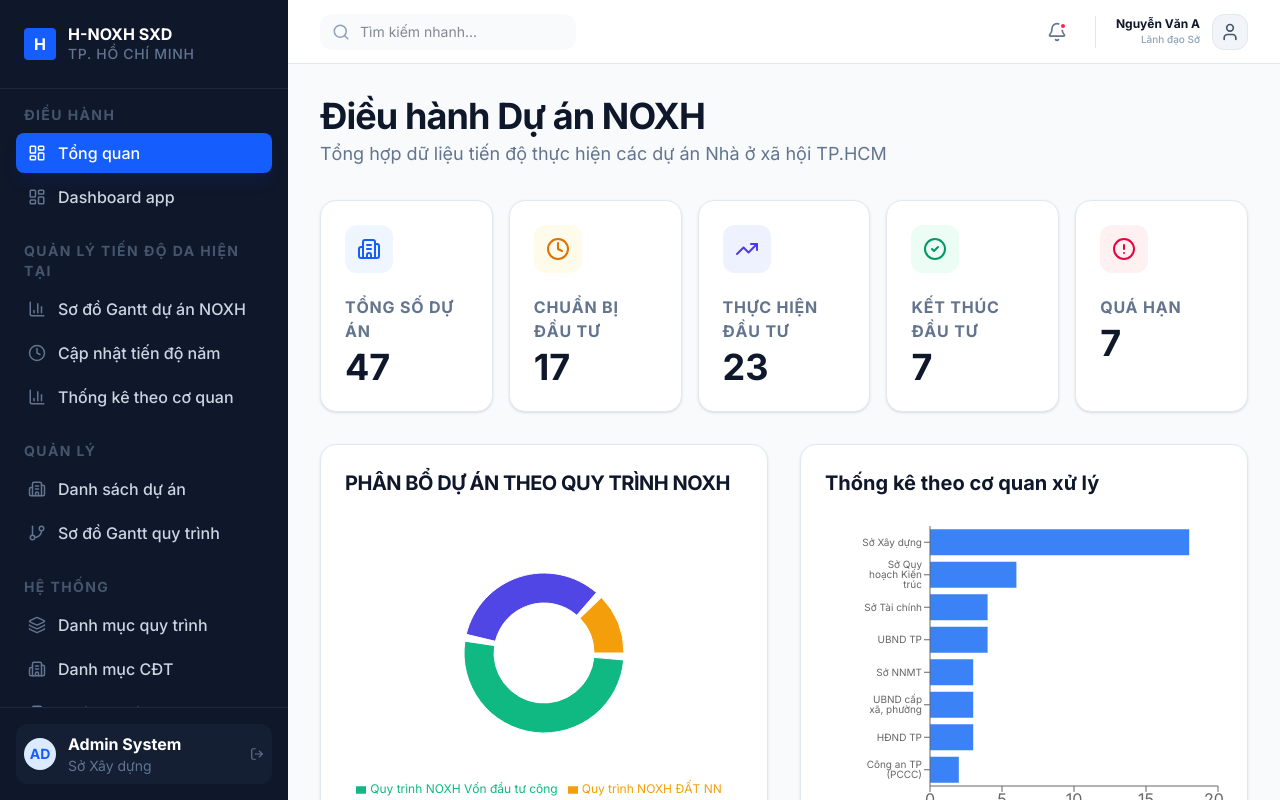
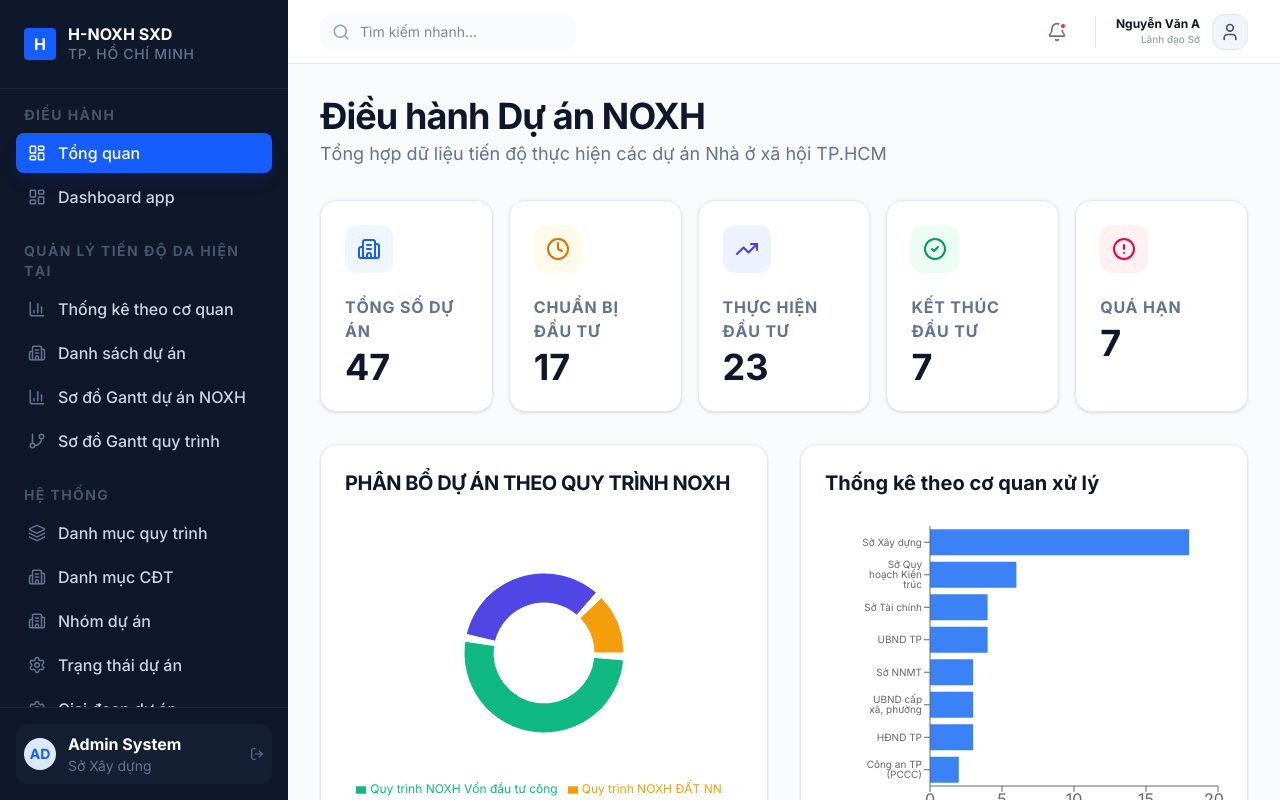
Before and after one commit to hs5011/NOXH, a React (Vite) app: page / in a window 1280 px wide. Built offline with nearby package versions, Linux system fonts and the light colour scheme.

Commit message:
giao diện web

```diff
--- a/src/components/Sidebar.tsx
+++ b/src/components/Sidebar.tsx
@@ -15,14 +15,17 @@ const menuItems = [
     { id: 'dashboard-app', name: 'Dashboard app', icon: LayoutDashboard },
   ]},
   { group: 'QUẢN LÝ TIẾN ĐỘ DA HIỆN TẠI', items: [
+     { id: 'agency-project-stats', name: 'Thống kê theo cơ quan', icon: BarChart3 },
+     { id: 'projects', name: 'Danh sách dự án', icon: Building2 },
     { id: 'gantt-dashboard-noxh', name: 'Sơ đồ Gantt dự án NOXH', icon: BarChart3 },
-    { id: 'annual-update', name: 'Cập nhật tiến độ năm', icon: Clock },
-    { id: 'agency-project-stats', name: 'Thống kê theo cơ quan', icon: BarChart3 },
+    { id: 'process-gantt', name: 'Sơ đồ Gantt quy trình', icon: GitBranch },
+   // { id: 'annual-update', name: 'Cập nhật tiến độ năm', icon: Clock },
+
   ]},
-  { group: 'QUẢN LÝ', items: [
-    { id: 'projects', name: 'Danh sách dự án', icon: Building2 },
-    { id: 'process-gantt', name: 'Sơ đồ Gantt quy trình', icon: GitBranch },
-  ]},
+  // { group: 'QUẢN LÝ', items: [
+
+
+  // ]},
   { group: 'HỆ THỐNG', items: [
     { id: 'step-management', name: 'Danh mục quy trình', icon: Layers },
     { id: 'investor-management', name: 'Danh mục CĐT', icon: Building2 },
```
